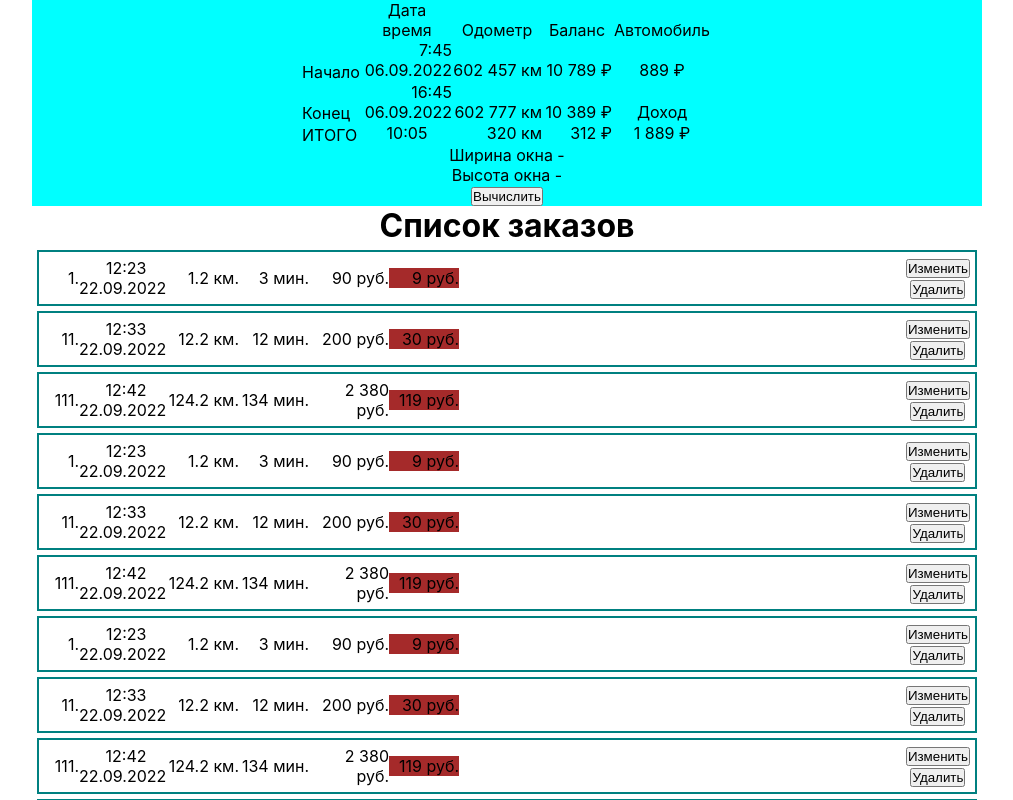
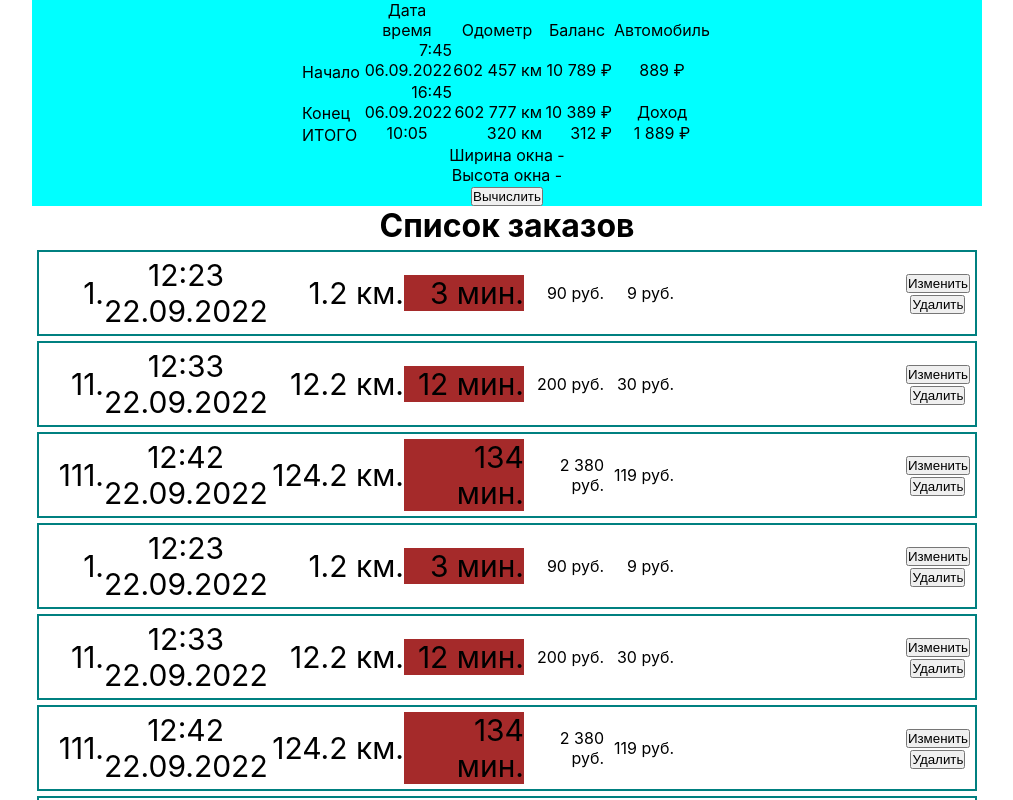
Before and after one commit to apwasilenko/bonus_app, a React (Create React App) app: page / in a window 1280 px wide. Shown: the top 800 px of the page, without its empty margins (133-1146 px from the left). Built offline with nearby package versions, Linux system fonts and the light colour scheme.

Commit message:
17-00 14-10-22

```diff
--- a/src/css/PostItem.css
+++ b/src/css/PostItem.css
@@ -19,33 +19,38 @@
 .num_zakaz{
     display: block;
     margin: auto;
-    width: 35px;
-
+    width: 60px;
+    font-size: 30px;
 }
 
 .time_zakaz{
     display: block;
     margin: auto;
-    width: 50px;
+    width: 80px;
+    font-size: 30px;
 }
 
 .date_zakaz{
     display: block;
     margin: auto;
-    width: 85px;
+    width: 160px;
+    font-size: 30px;
 }
 
 .dist_zakaz{
     display: block;
     margin: auto;
-    width: 75px;
+    width: 140px;
+    font-size: 30px;
 }
 
 
 .vremy_zakaz{
     display: block;
     margin: auto;
-    width: 70px;
+    width: 120px;
+    font-size: 30px;
+    background-color: brown;
 }
 
 .summ_zakaz{
@@ -58,7 +63,6 @@
     display: block;
     margin: auto;
     width: 70px;
-    background-color: brown;
 }
 
 
```
